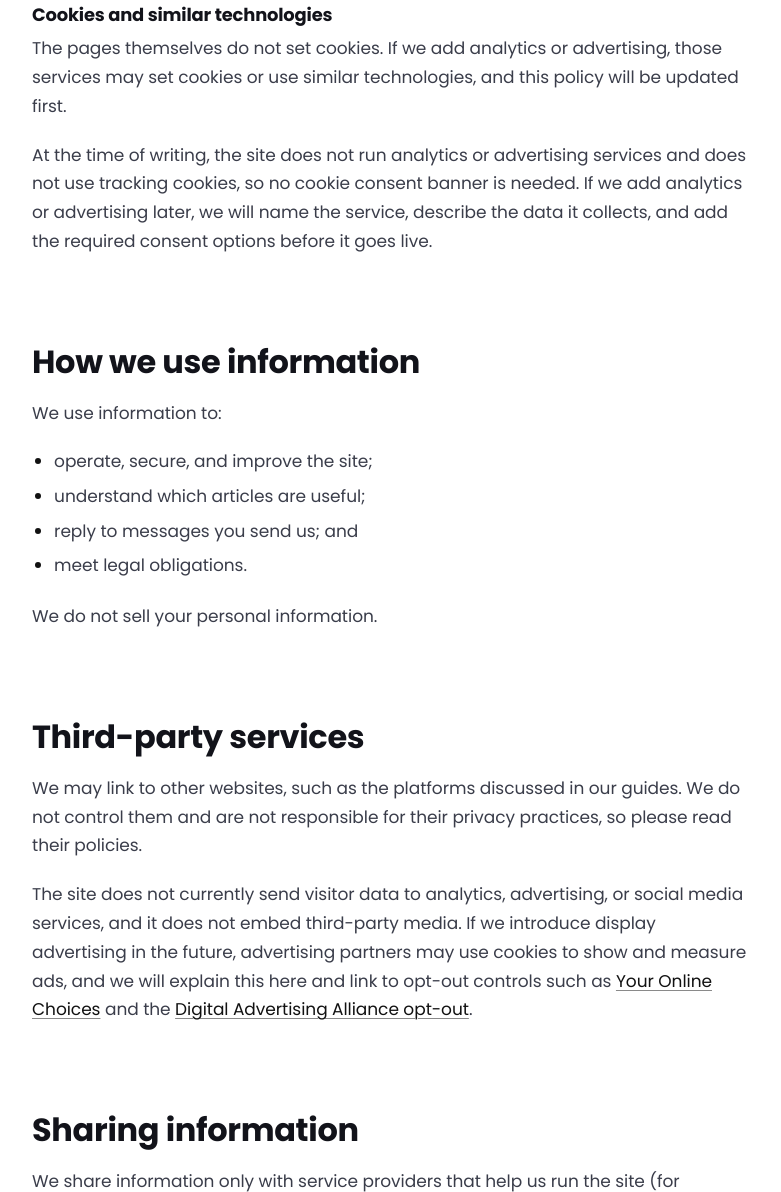
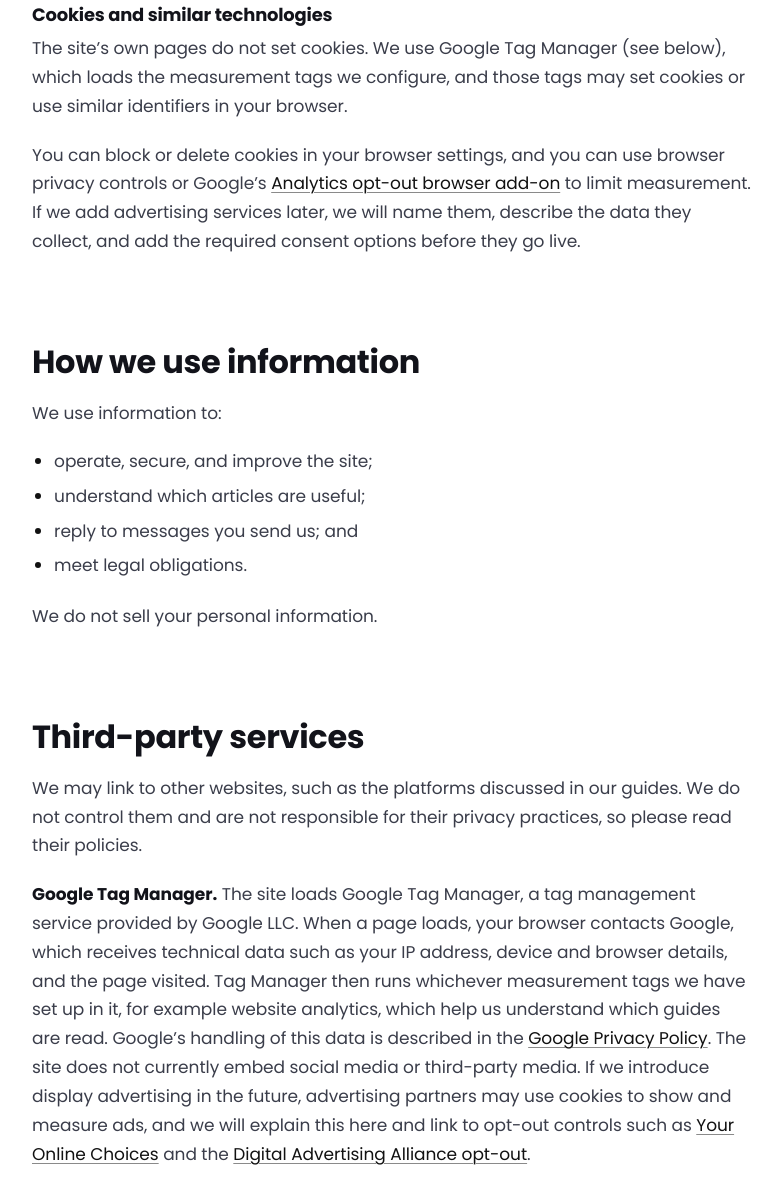
Before and after one commit to asmaraahmed5-crypto/future-forward-blogs, an Astro site in the folder astro-site/: page /privacy-policy in a window 1280 px wide. Shown: the part 1392-2584 px from the top of the page, without its empty margins (72-853 px from the left). Built offline with nearby package versions, Linux system fonts and the light colour scheme; Astro itself is replaced by a stand-in of ours.

Commit message:
Add Google Tag Manager and update privacy policy
Co-Authored-By: Claude Sonnet 5.5 <noreply@anthropic.com>

```diff
--- a/astro-site/src/content/pages/privacy-policy.md
+++ b/astro-site/src/content/pages/privacy-policy.md
@@ -8,7 +8,7 @@ meta_description: "How Future Forward Studios handles information when you visit
 
 This policy explains what information is handled when you visit futureforwardstudios.com (the "site"), how it is used, and what choices you have. It is a draft prepared for the site owner and is not legal advice.
 
-**Last updated: November 15, 2026.**
+**Last updated: November 17, 2026.**
 
 ## Who we are
 
@@ -32,9 +32,9 @@ The site is hosted and delivered through Cloudflare, Inc., a provider based in t
 
 ### Cookies and similar technologies
 
-The pages themselves do not set cookies. If we add analytics or advertising, those services may set cookies or use similar technologies, and this policy will be updated first.
+The site's own pages do not set cookies. We use Google Tag Manager (see below), which loads the measurement tags we configure, and those tags may set cookies or use similar identifiers in your browser.
 
-At the time of writing, the site does not run analytics or advertising services and does not use tracking cookies, so no cookie consent banner is needed. If we add analytics or advertising later, we will name the service, describe the data it collects, and add the required consent options before it goes live.
+You can block or delete cookies in your browser settings, and you can use browser privacy controls or Google's [Analytics opt-out browser add-on](https://tools.google.com/dlpage/gaoptout) to limit measurement. If we add advertising services later, we will name them, describe the data they collect, and add the required consent options before they go live.
 
 ## How we use information
 
@@ -51,7 +51,7 @@ We do not sell your personal information.
 
 We may link to other websites, such as the platforms discussed in our guides. We do not control them and are not responsible for their privacy practices, so please read their policies.
 
-The site does not currently send visitor data to analytics, advertising, or social media services, and it does not embed third-party media. If we introduce display advertising in the future, advertising partners may use cookies to show and measure ads, and we will explain this here and link to opt-out controls such as [Your Online Choices](https://www.youronlinechoices.com/) and the [Digital Advertising Alliance opt-out](https://optout.aboutads.info/).
+**Google Tag Manager.** The site loads Google Tag Manager, a tag management service provided by Google LLC. When a page loads, your browser contacts Google, which receives technical data such as your IP address, device and browser details, and the page visited. Tag Manager then runs whichever measurement tags we have set up in it, for example website analytics, which help us understand which guides are read. Google's handling of this data is described in the [Google Privacy Policy](https://policies.google.com/privacy). The site does not currently embed social media or third-party media. If we introduce display advertising in the future, advertising partners may use cookies to show and measure ads, and we will explain this here and link to opt-out controls such as [Your Online Choices](https://www.youronlinechoices.com/) and the [Digital Advertising Alliance opt-out](https://optout.aboutads.info/).
 
 ## Sharing information
 
--- a/astro-site/src/layouts/Base.astro
+++ b/astro-site/src/layouts/Base.astro
@@ -41,6 +41,7 @@ const year = new Date().getFullYear();
 <head>
   <meta charset="utf-8" />
   <meta name="viewport" content="width=device-width, initial-scale=1" />
+  <script is:inline>(function(w,d,s,l,i){w[l]=w[l]||[];w[l].push({'gtm.start':new Date().getTime(),event:'gtm.js'});var f=d.getElementsByTagName(s)[0],j=d.createElement(s),dl=l!='dataLayer'?'&l='+l:'';j.async=true;j.src='https://www.googletagmanager.com/gtm.js?id='+i+dl;f.parentNode.insertBefore(j,f);})(window,document,'script','dataLayer','GTM-5VFQ8RD3');</script>
   <title>{title}</title>
   <meta name="description" content={description} />
   <link rel="canonical" href={canonical} />
@@ -61,6 +62,7 @@ const year = new Date().getFullYear();
   {jsonld.map((j) => <script type="application/ld+json" set:html={JSON.stringify(j)} />)}
 </head>
 <body>
+  <noscript><iframe src="https://www.googletagmanager.com/ns.html?id=GTM-5VFQ8RD3" height="0" width="0" style="display:none;visibility:hidden" title="Google Tag Manager"></iframe></noscript>
   <div class="progress" aria-hidden="true"><i></i></div>
   <a class="skip" href="#main">Skip to content</a>
   <header class="site-header">
```
